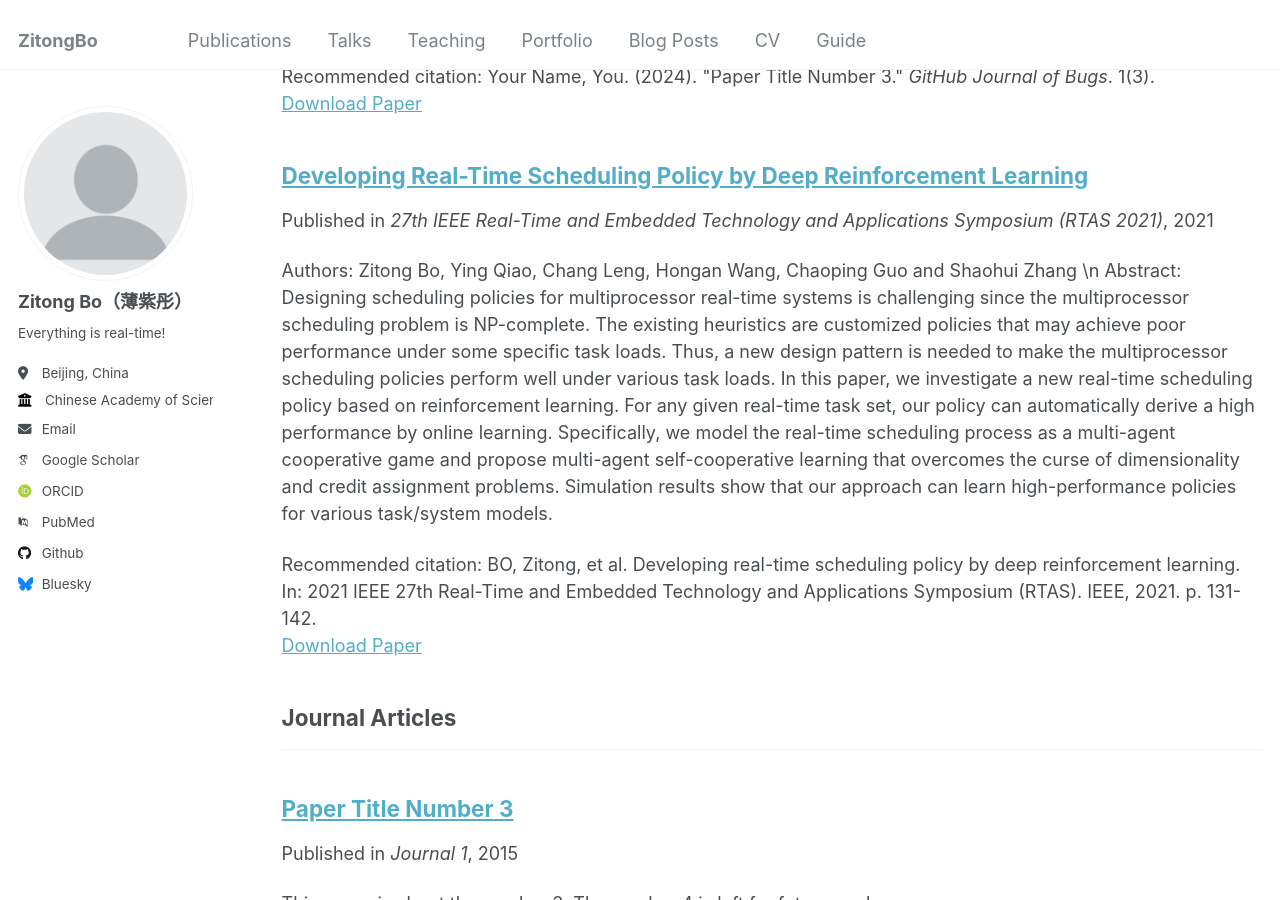
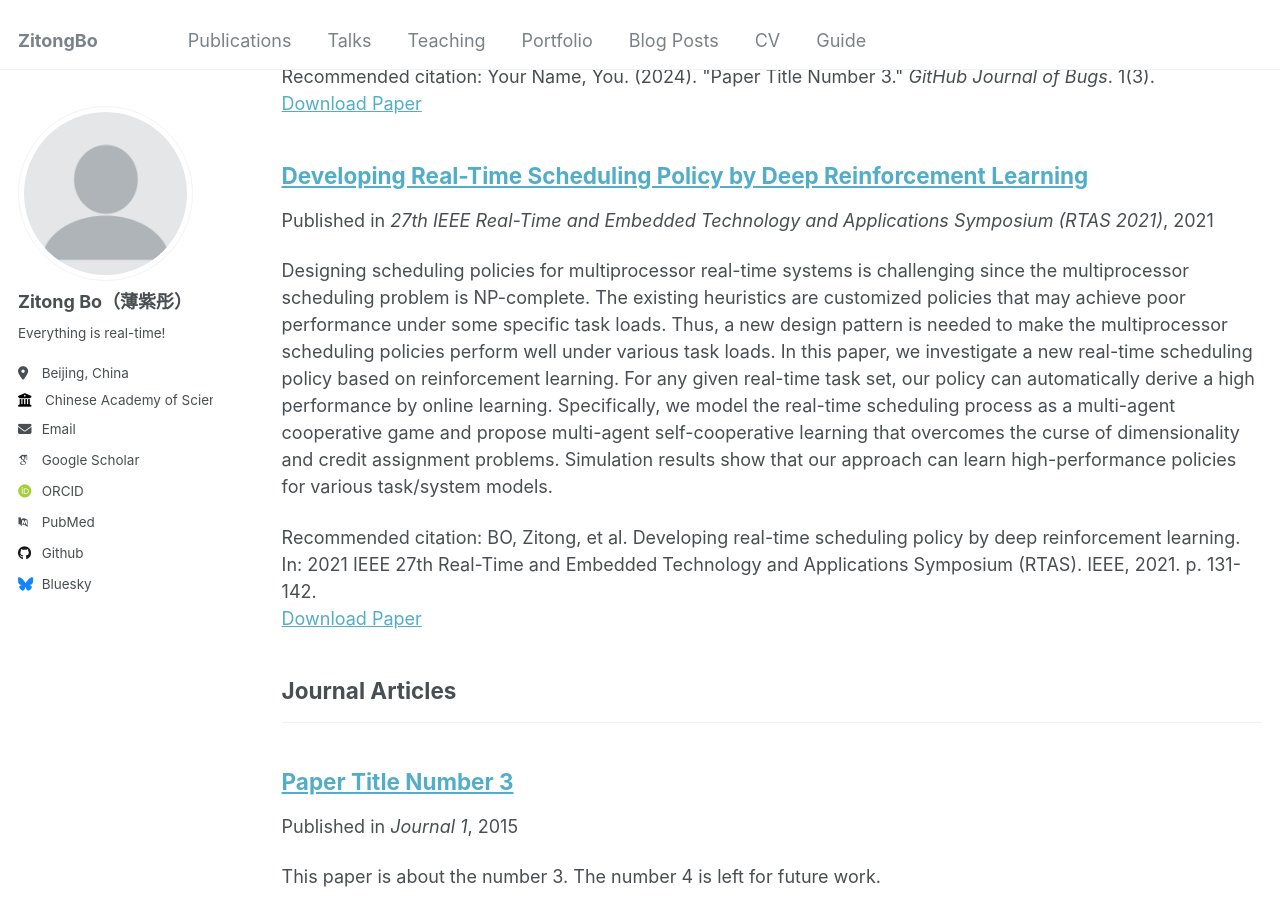
Before and after one commit to ZitongBo/ZitongBo.github.io, a Jekyll site: the page built from _pages/publications.html, in a window 1280 px wide and 900 px high, scrolled down 639 px. Built offline with Jekyll 4.4.1, drawn with Linux system fonts in a browser that asks for light colours; some web fonts are replaced.

Commit message:
Update RLscheduler.md

```diff
--- a/_publications/RLscheduler.md
+++ b/_publications/RLscheduler.md
@@ -3,8 +3,8 @@ title: "Developing Real-Time Scheduling Policy by Deep Reinforcement Learning"
 collection: publications
 category: conferences
 permalink: /publication/RLscheduler
-excerpt: 'Authors: Zitong Bo, Ying Qiao, Chang Leng, Hongan Wang, Chaoping Guo and Shaohui Zhang \n
-Abstract: Designing scheduling policies for multiprocessor real-time systems is challenging since the multiprocessor scheduling problem is NP-complete. The existing heuristics are customized policies that may achieve poor performance under some specific task loads. Thus, a new design pattern is needed to make the multiprocessor scheduling policies perform well under various task loads. In this paper, we investigate a new real-time scheduling policy based on reinforcement learning. For any given real-time task set, our policy can automatically derive a high performance by online learning. Specifically, we model the real-time scheduling process as a multi-agent cooperative game and propose multi-agent self-cooperative learning that overcomes the curse of dimensionality and credit assignment problems. Simulation results show that our approach can learn high-performance policies for various task/system models.'
+author: Zitong Bo, Ying Qiao, Chang Leng, Hongan Wang, Chaoping Guo and Shaohui Zhang
+excerpt: 'Designing scheduling policies for multiprocessor real-time systems is challenging since the multiprocessor scheduling problem is NP-complete. The existing heuristics are customized policies that may achieve poor performance under some specific task loads. Thus, a new design pattern is needed to make the multiprocessor scheduling policies perform well under various task loads. In this paper, we investigate a new real-time scheduling policy based on reinforcement learning. For any given real-time task set, our policy can automatically derive a high performance by online learning. Specifically, we model the real-time scheduling process as a multi-agent cooperative game and propose multi-agent self-cooperative learning that overcomes the curse of dimensionality and credit assignment problems. Simulation results show that our approach can learn high-performance policies for various task/system models.'
 date: 2021-05-31
 venue: '27th IEEE Real-Time and Embedded Technology and Applications Symposium (RTAS 2021)'
 paperurl: 'http://academicpages.github.io/files/RLscheduler.pdf'
```
